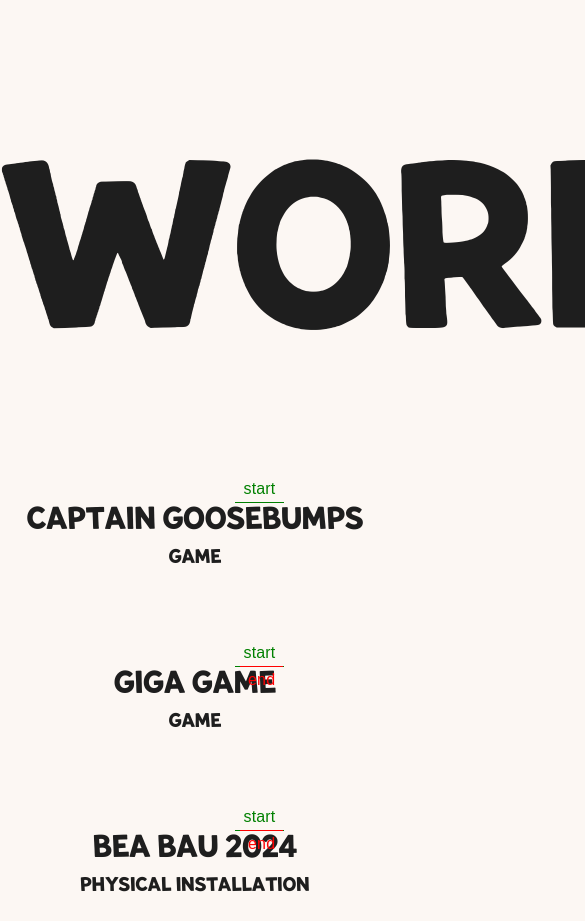
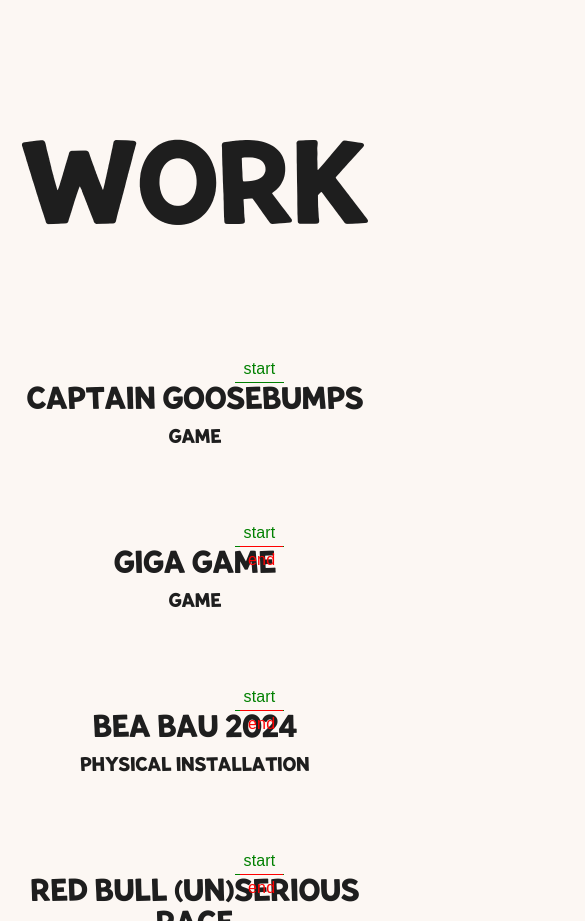
Before and after one commit to TheoGil/portfolio-v2, a website built with Vite: page index.html in a window 390 px wide. Shown: the part 1440-2361 px from the top of the page, 585 px wide, since content can reach past the window. Built offline with nearby package versions, Linux system fonts and the light colour scheme; grey boxes are pictures that could not be loaded.

Commit message:
responsive .h2 font size

```diff
--- a/src/styles/_typography.scss
+++ b/src/styles/_typography.scss
@@ -10,7 +10,8 @@
 // Work
 // Skills
 .h2 {
-  font-size: 240px;
+  @include fluid("font-size", 120px, 240px);
+
   text-transform: uppercase;
 }
 
```
